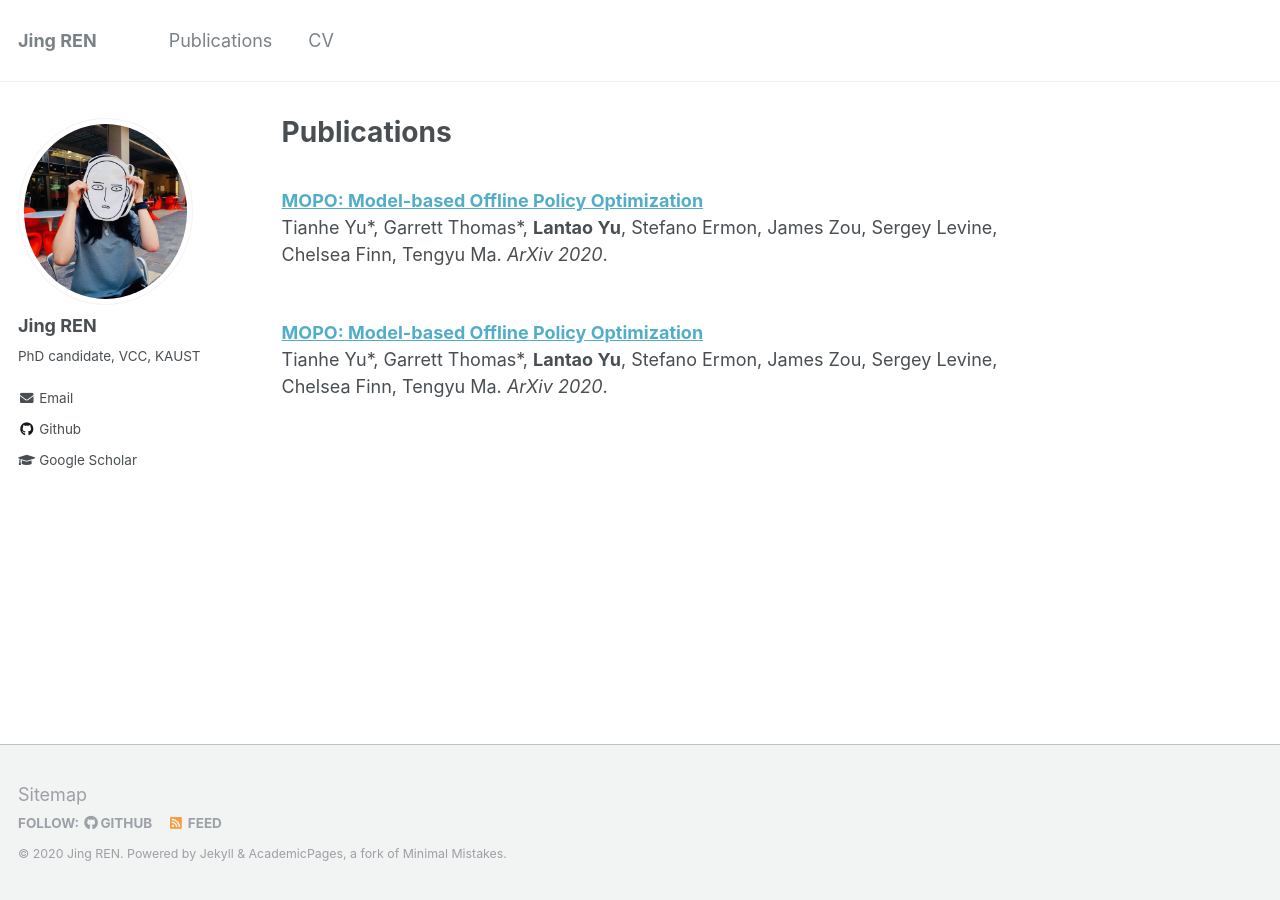
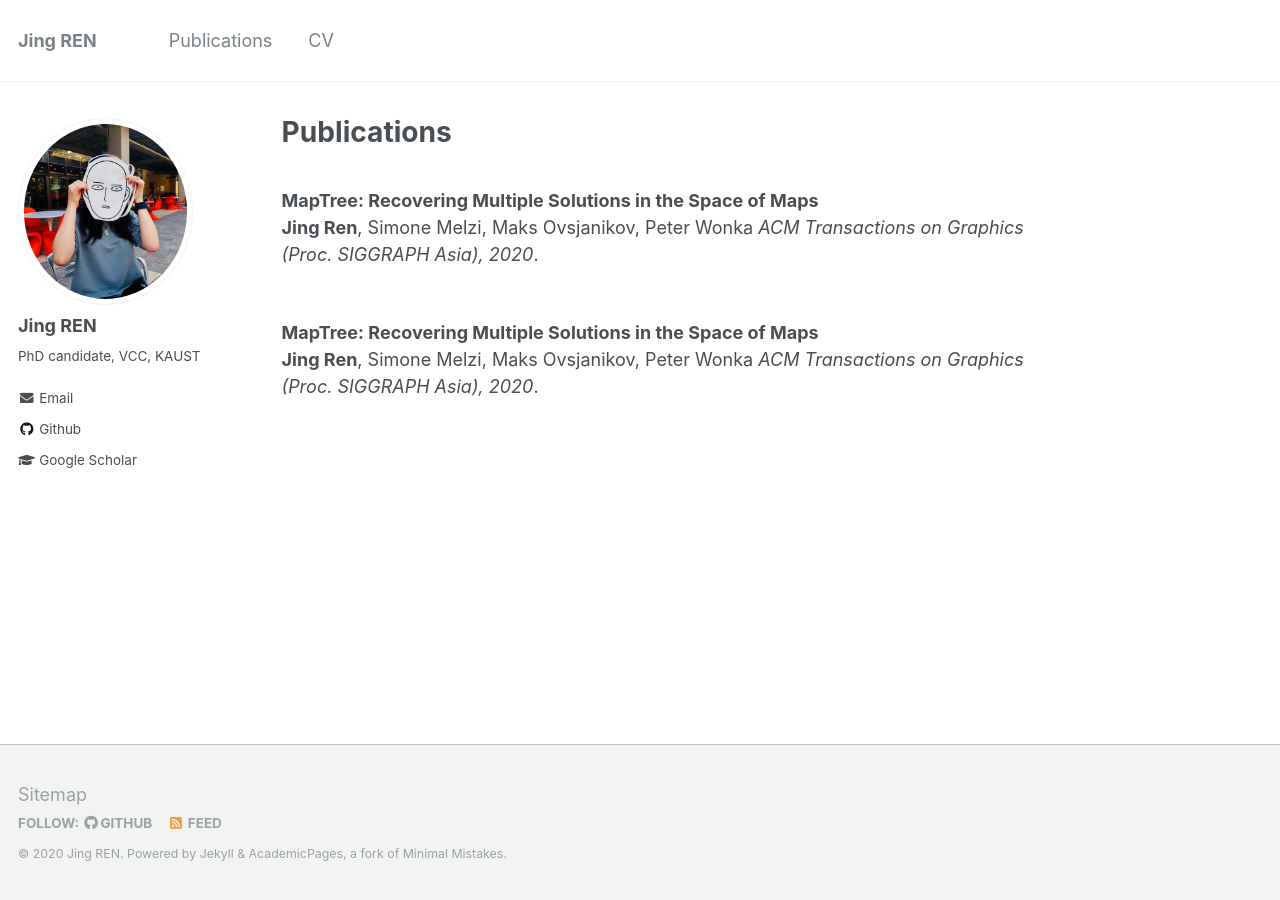
Before and after one commit to llorz/llorz.github.io, a Jekyll site: the page built from _pages/publications.md, in a window 1280 px wide. Built offline with Jekyll 4.4.1, drawn with Linux system fonts in a browser that asks for light colours.

Commit message:
Update publications.md

```diff
--- a/_pages/publications.md
+++ b/_pages/publications.md
@@ -7,11 +7,11 @@ author_profile: true
 
 
 <br>
-<b>[MOPO: Model-based Offline Policy Optimization](http://lantaoyu.com/publications/MOPO)</b> <br>
-Tianhe Yu\*, Garrett Thomas\*, <b>Lantao Yu</b>, Stefano Ermon, James Zou, Sergey Levine, Chelsea Finn, Tengyu Ma.
-<i>ArXiv 2020</i>.
+<b>MapTree: Recovering Multiple Solutions in the Space of Maps</b> <br>
+**Jing Ren**, Simone Melzi, Maks Ovsjanikov, Peter Wonka
+<i>ACM Transactions on Graphics (Proc. SIGGRAPH Asia), 2020</i>.
 
 <br>
-<b>[MOPO: Model-based Offline Policy Optimization](http://lantaoyu.com/publications/MOPO)</b> <br>
-Tianhe Yu\*, Garrett Thomas\*, <b>Lantao Yu</b>, Stefano Ermon, James Zou, Sergey Levine, Chelsea Finn, Tengyu Ma.
-<i>ArXiv 2020</i>.
+<b>MapTree: Recovering Multiple Solutions in the Space of Maps</b> <br>
+**Jing Ren**, Simone Melzi, Maks Ovsjanikov, Peter Wonka
+<i>ACM Transactions on Graphics (Proc. SIGGRAPH Asia), 2020</i>.
```
